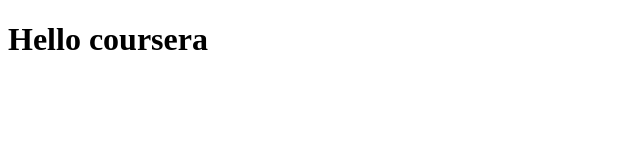
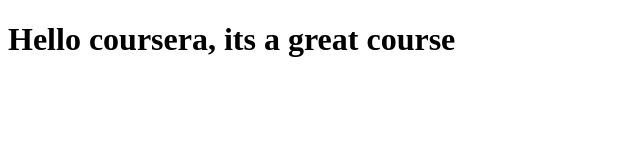
Before and after one commit to richieyrich/coursera-test, a plain HTML site: page site/index.html in a window 1280 px wide. Shown: the whole page, without its empty margins (0-640 px from the left). Drawn offline with Linux system fonts and the light colour scheme.

Commit message:
an addition

```diff
--- a/site/index.html
+++ b/site/index.html
@@ -3,6 +3,6 @@
 <head>
 <title> Hello coursera</title>
 <body>
-<h1>Hello coursera</h1>
+<h1>Hello coursera, its a great course</h1>
 </body>
 </html>
```
